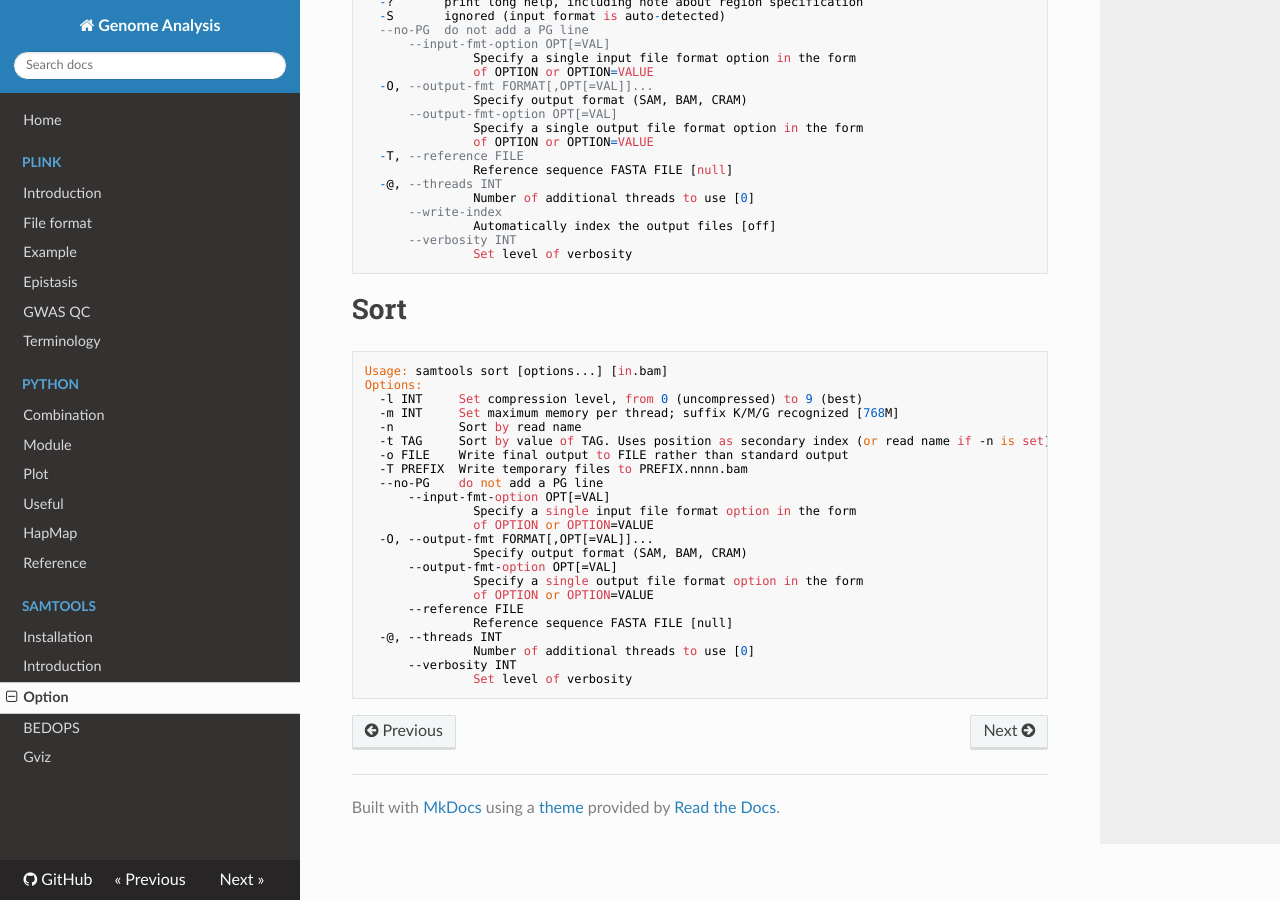
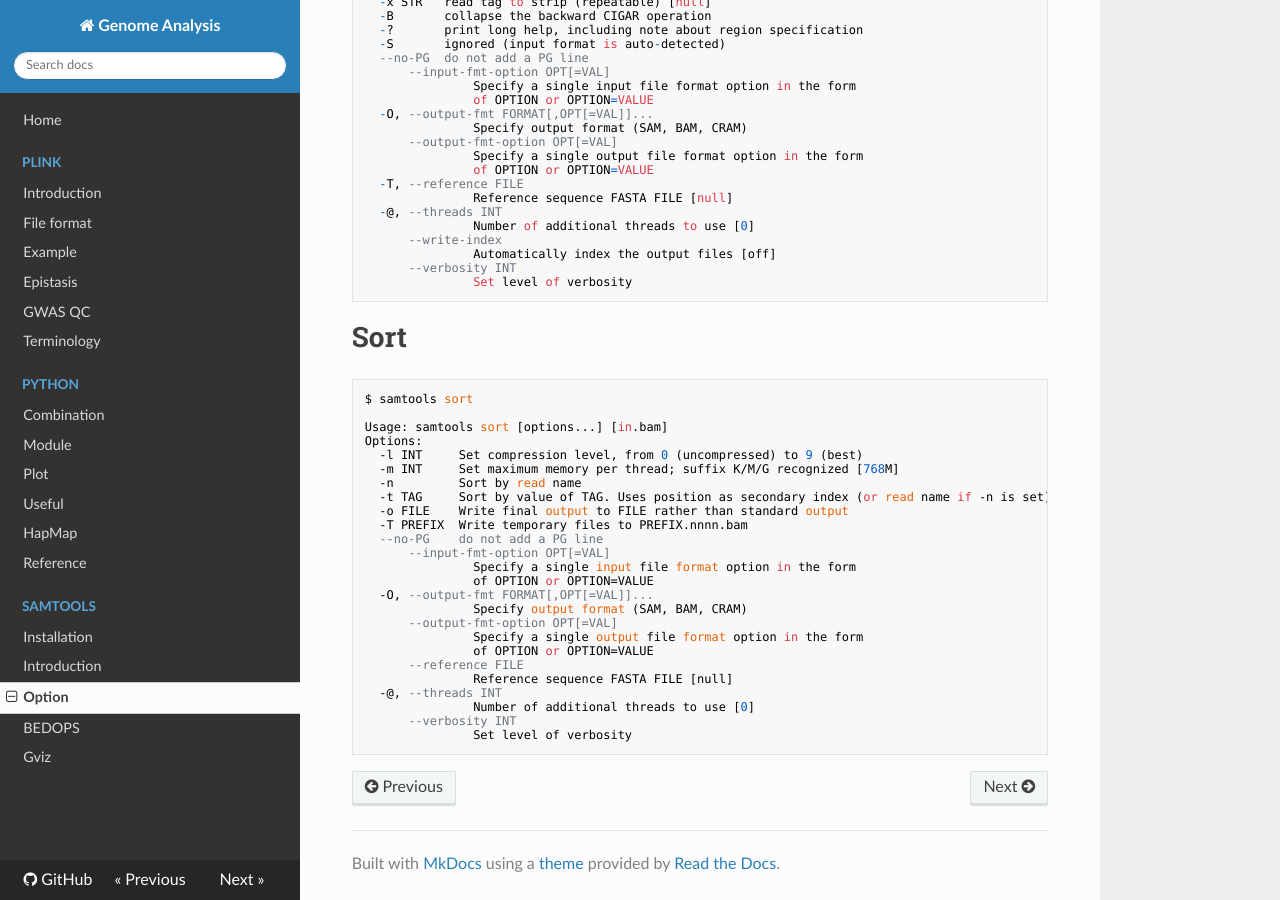
Before and after one commit to WonyoungCho/plink, an MkDocs documentation site: the page built from docs/samtools_opt.md, in a window 1280 px wide and 900 px high, scrolled down 668 px. Built offline with MkDocs 1.6.1, drawn with Linux system fonts in a browser that asks for light colours; nearby versions of some CDN libraries; old or Windows-style settings are respelled for this version of MkDocs.

Commit message:
Update samtools_opt.md

````diff
--- a/docs/samtools_opt.md
+++ b/docs/samtools_opt.md
@@ -1,5 +1,8 @@
 # View
+
 ```
+$ samtools view
+
 Usage: samtools view [options] <in.bam>|<in.sam>|<in.cram> [region ...]
 
 Options:
@@ -58,6 +61,8 @@
 
 # Sort
 ```
+$ samtools sort
+
 Usage: samtools sort [options...] [in.bam]
 Options:
   -l INT     Set compression level, from 0 (uncompressed) to 9 (best)
````
